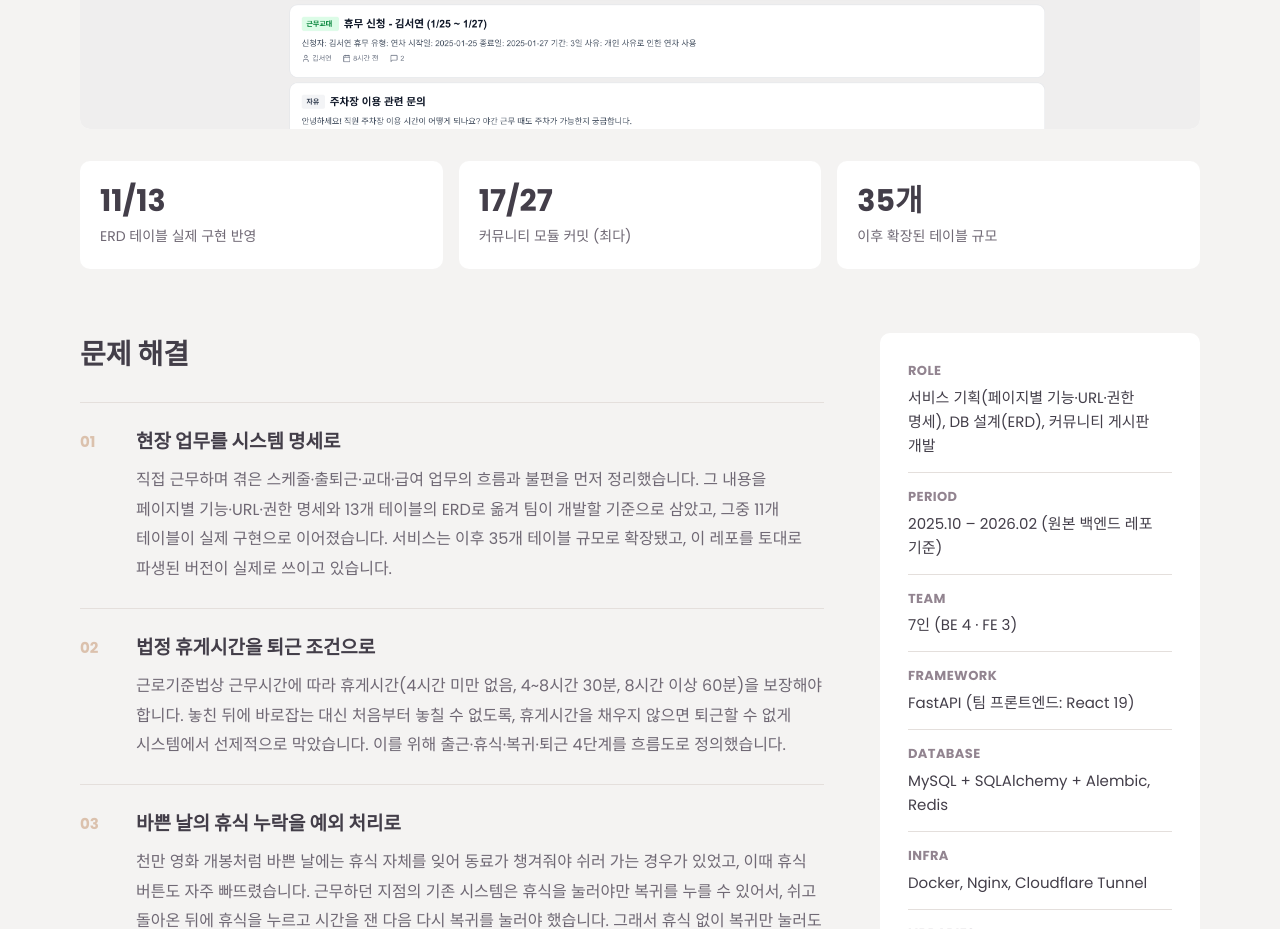
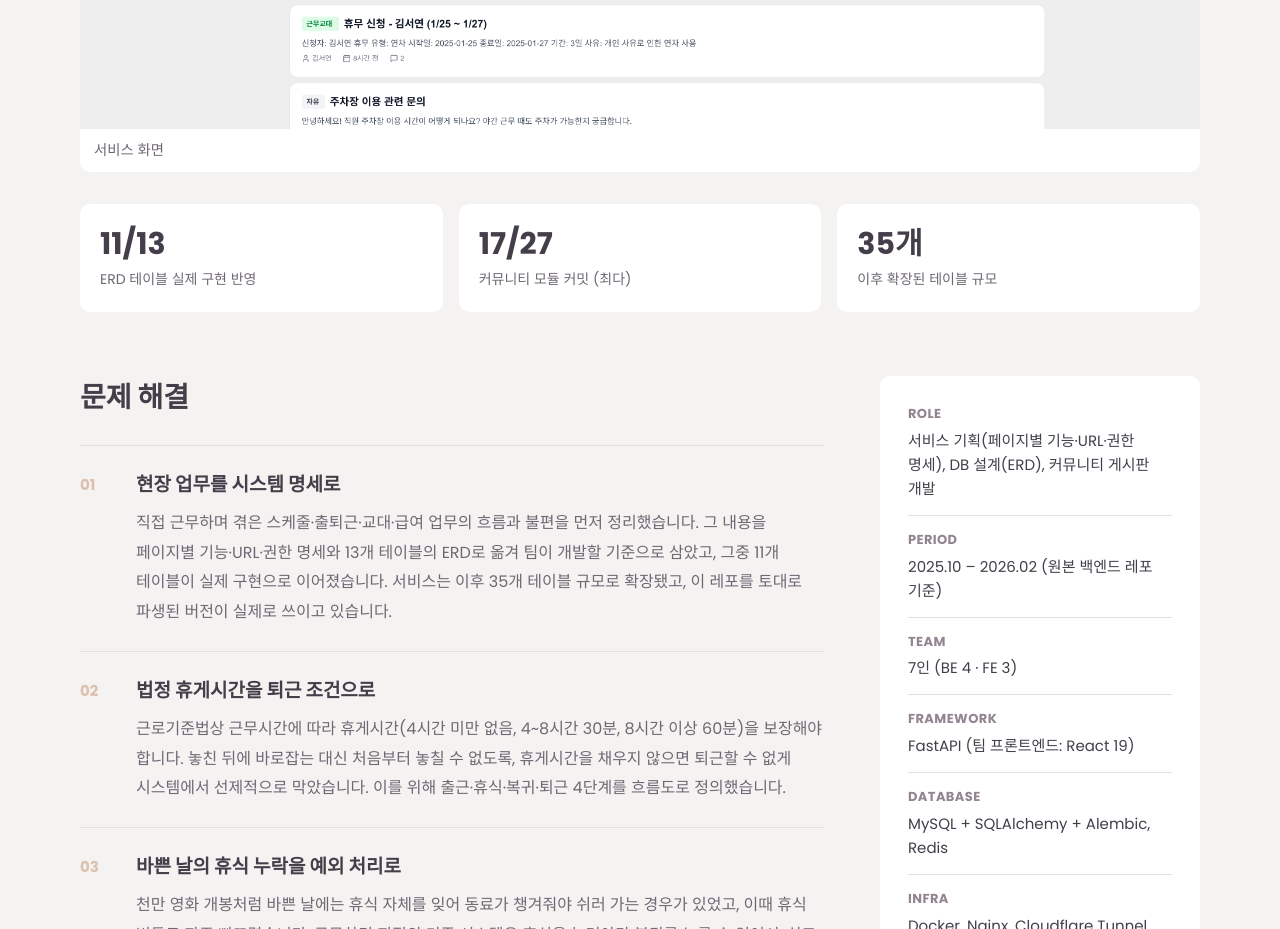
Before and after one commit to ji-min0/portfolio, a Next.js app: page /projects/megabox in a window 1280 px wide. Shown: the part 901-1830 px from the top of the page. Built offline with nearby package versions, Linux system fonts and the light colour scheme; a web font is replaced by a local one.

Commit message:
Fix: Near0.5 시청 화면 이미지가 가상 예시임을 표시

```diff
--- a/src/app/globals.css
+++ b/src/app/globals.css
@@ -528,6 +528,12 @@ img {
   width: 100%;
   max-height: 640px;
   object-fit: contain;
+}
+
+.detail-hero figcaption {
+  padding: 10px 14px;
+  font-size: 0.9rem;
+  color: var(--text-sub);
 }
 
 .detail-video {
--- a/src/app/projects/[id]/page.tsx
+++ b/src/app/projects/[id]/page.tsx
@@ -59,6 +59,7 @@ export default async function ProjectDetail({ params }: Props) {
       {hero && (
         <figure className="detail-hero">
           <img src={hero.src} alt={hero.caption} />
+          <figcaption>{hero.caption}</figcaption>
         </figure>
       )}
 
--- a/src/data/projects.ts
+++ b/src/data/projects.ts
@@ -193,7 +193,7 @@ export const projects: Project[] = [
       "공연을 라이브로 판매·송출하는 콘서트 스트리밍 서비스입니다. AWS IVS로 영상을 송출·재생하고, EventBridge로 방송 상태를 동기화합니다. 실서비스로 배포했습니다.",
     image: "/images/work-2.png",
     detailImages: [
-      { src: "/images/stream.png", caption: "시청 화면 — 라이브 재생과 실시간 채팅" },
+      { src: "/images/stream.png", caption: "시청 화면 디자인 시안 — 아티스트, 방송 내용, 채팅은 화면 구성을 보여주기 위한 가상 예시이며 실제 방송이 아닙니다." },
     ],
     diagrams: [
       {
```
